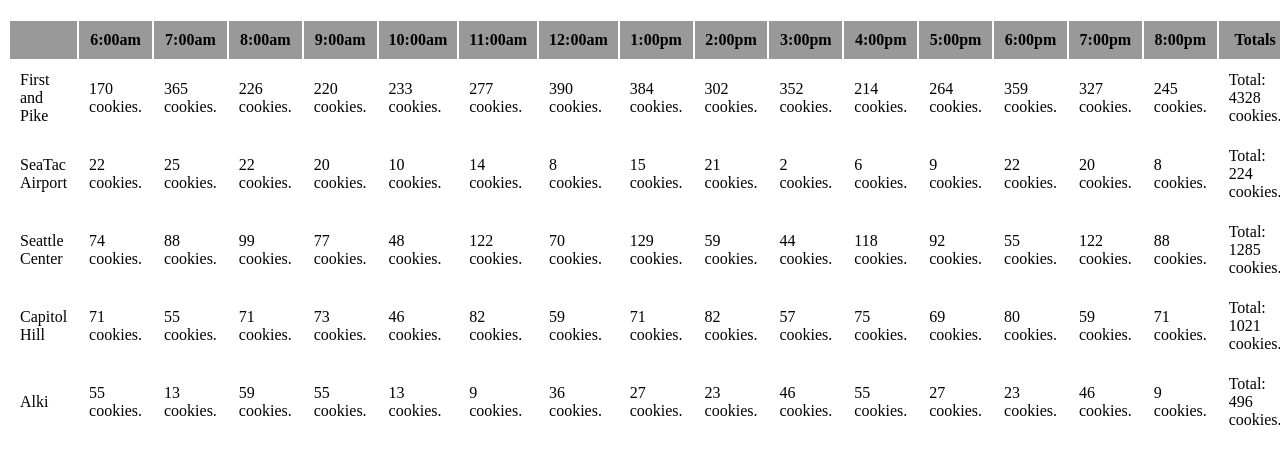
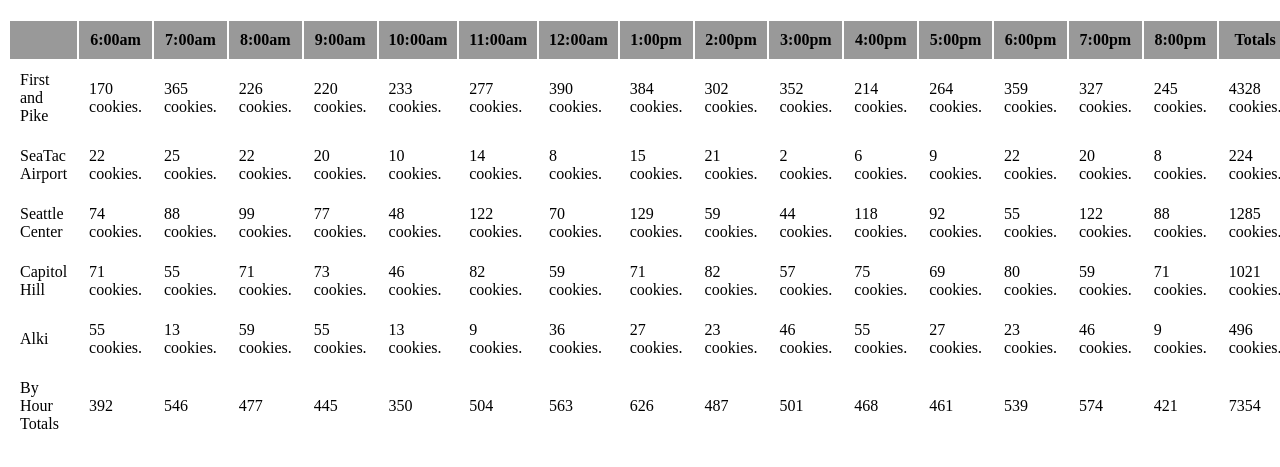
Before and after one commit to leeroywking-schoolin/salmoncookieslab7, a plain HTML site: page index.html in a window 1280 px wide. Shown: the part 319-786 px from the top of the page. Drawn offline with Linux system fonts and the light colour scheme.

Commit message:
table and calculated entries are all functional

```diff
--- a/app.js
+++ b/app.js
@@ -25,7 +25,7 @@
 var caphill = document.getElementById('caphill');
 var alki = document.getElementById('alkibeach');
 var tablehead = document.getElementById('tablehead');
-
+var tablefoot = document.getElementById('rowtotals')
 // You need to pass this constructor function the max, min and cookie per sale, also the htmlElement from above ie var locationObject = new LocationConstructor(100,30,3.5,html id));
 
 function LocationConstructor(max,min,cookiepersale,htmlElementId,rowTitle) {
@@ -36,6 +36,7 @@
   this.randRange = function(){
     return Math.floor((Math.random() *(this.maxCustPerHour - this.minCustPerHour)) + this.minCustPerHour)};
   this.cookiesPerHour= this.numCustomerPerHour * this.cookiesPerSale
+  this.cookiesByHour= []
   this.render= function () {
     var total = 0
     var rowTitleRend = document.createElement('td');
@@ -47,10 +48,12 @@
       var cookiesPerHour = Math.floor(numCustomerPerHour * this.cookiesPerSale);
       liEl.textContent = `${cookiesPerHour} cookies.`;
       htmlElementId.appendChild(liEl);
+      this.cookiesByHour.push(cookiesPerHour);
       total = cookiesPerHour + total;
     }
     var liEltotal = document.createElement('td');
-    liEltotal.textContent = `Total: ${total} cookies.`;
+    liEltotal.textContent = `${total} cookies.`;
+    this.cookiesByHour.push(total);
     htmlElementId.appendChild(liEltotal);
   }
 };
@@ -81,4 +84,19 @@
   tablehead.appendChild(totals);
 };
 
+function tableFootRender(){
+  var label = document.createElement('td');
+  label.innerHTML = ('By Hour Totals');
+  rowtotals.appendChild(label);
+  for (var i= 0; i < hours.length +1; i++){
+    var entry = document.createElement('td');
+    entry.textContent = (firstAPObject.cookiesByHour[i] +
+      seaTacObject.cookiesByHour[i] +
+      seaCentObject.cookiesByHour[i] +
+      capHillObject.cookiesByHour[i] +
+      alkiBeachObject.cookiesByHour[i])
+      rowtotals.appendChild(entry)
+  }
+}
 tableHeadRender();
+tableFootRender();
--- a/index.html
+++ b/index.html
@@ -33,6 +33,7 @@
     <tr id="seacenter"></tr>
     <tr id="caphill">  </tr>
     <tr id="alkibeach">  </tr>
+    <tr id="rowtotals"></tr>
   </table>
 
   <script src="app.js"></script>
```
